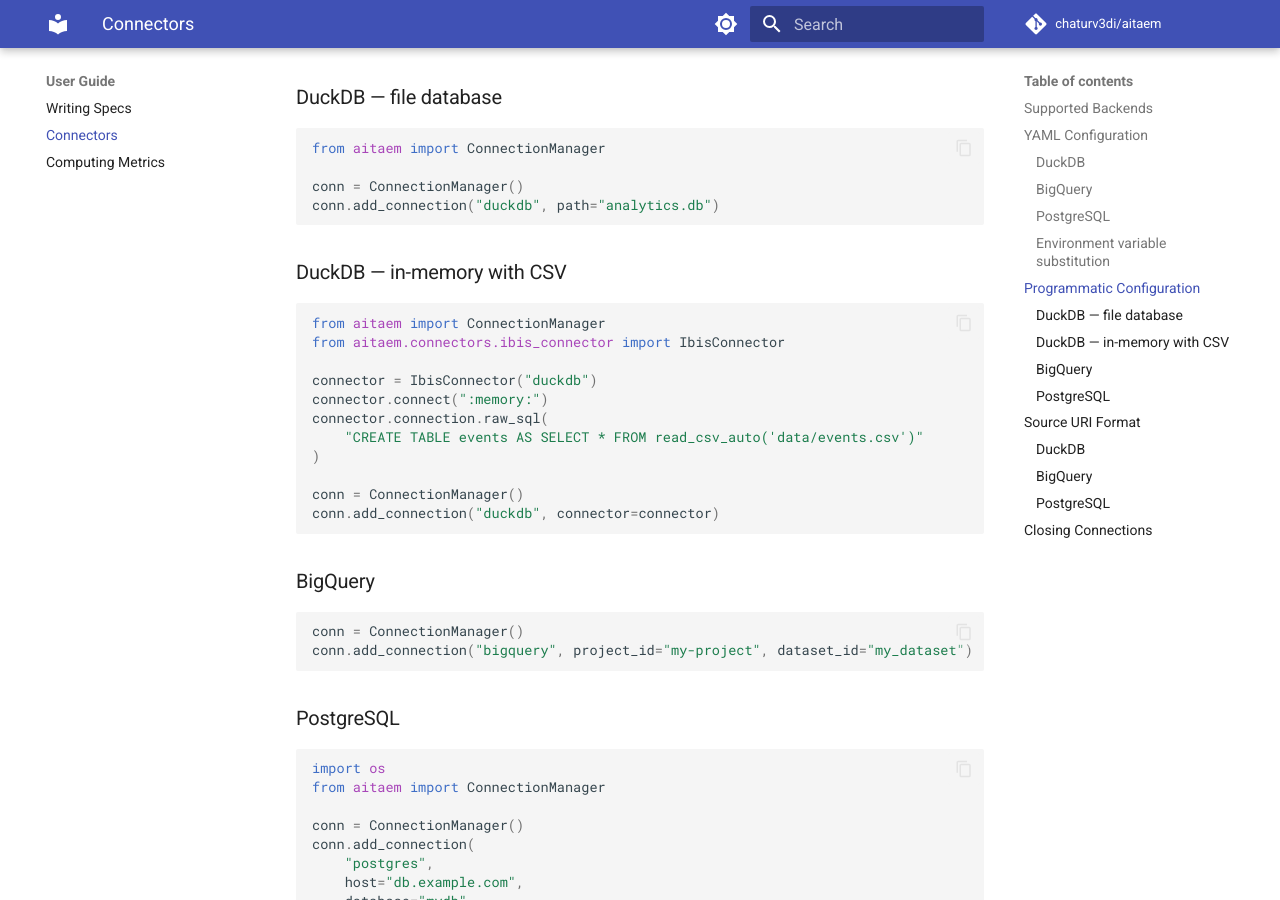
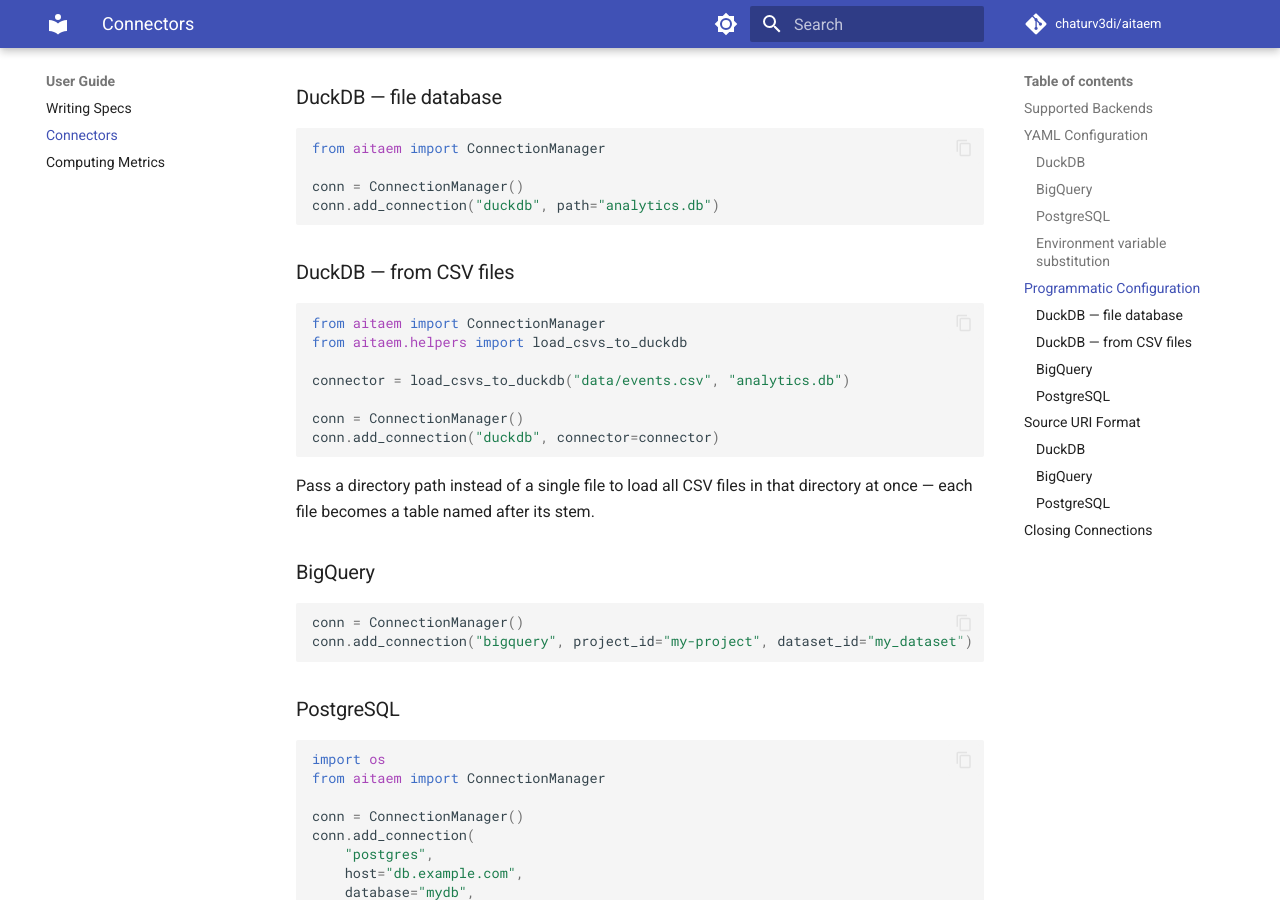
Before and after one commit to chaturv3di/aitaem, an MkDocs documentation site: the page built from docs/user-guide/connectors.md, in a window 1280 px wide and 900 px high, scrolled down 2703 px. Built offline with MkDocs 1.6.1 and Material for MkDocs 9.7.7, drawn with Linux system fonts in a browser that asks for light colours; comment, search, counter and statistics services are not loaded.

Commit message:
docs: update DuckDB CSV example to use load_csvs_to_duckdb helper

````diff
--- a/docs/user-guide/connectors.md
+++ b/docs/user-guide/connectors.md
@@ -113,21 +113,19 @@ conn = ConnectionManager()
 conn.add_connection("duckdb", path="analytics.db")
 ```
 
-### DuckDB — in-memory with CSV
+### DuckDB — from CSV files
 
 ```python
 from aitaem import ConnectionManager
-from aitaem.connectors.ibis_connector import IbisConnector
+from aitaem.helpers import load_csvs_to_duckdb
 
-connector = IbisConnector("duckdb")
-connector.connect(":memory:")
-connector.connection.raw_sql(
-    "CREATE TABLE events AS SELECT * FROM read_csv_auto('data/events.csv')"
-)
+connector = load_csvs_to_duckdb("data/events.csv", "analytics.db")
 
 conn = ConnectionManager()
 conn.add_connection("duckdb", connector=connector)
 ```
+
+Pass a directory path instead of a single file to load all CSV files in that directory at once — each file becomes a table named after its stem.
 
 ### BigQuery
 
````
